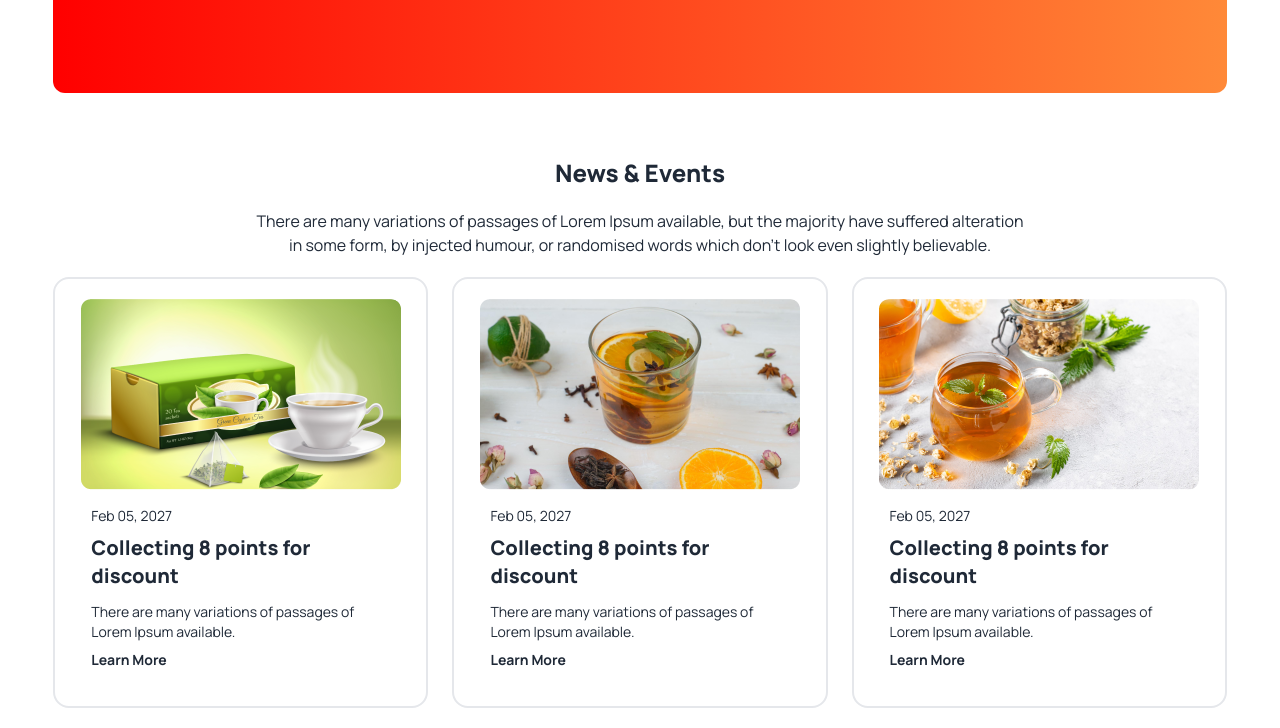
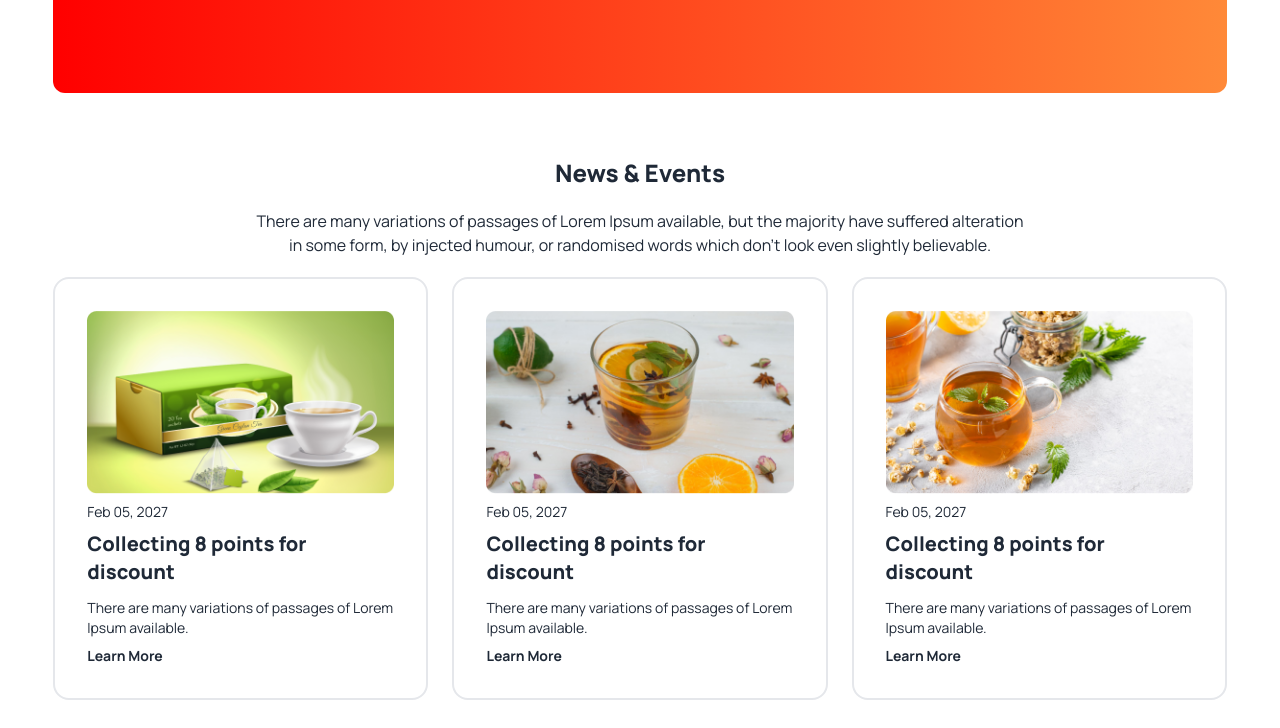
Before and after one commit to zamantech99/tea-house-with-daisyui, a plain HTML site: page index.html in a window 1280 px wide. Shown: the part 2644-3372 px from the top of the page. Drawn offline with nearby package versions, Linux system fonts and the light colour scheme.

Commit message:
fixed image sizes

```diff
--- a/index.html
+++ b/index.html
@@ -212,10 +212,11 @@
             </p>
             <!-- news container -->
             <div class="grid gap-6 grid-cols-1 md:grid-cols-2 lg:grid-cols-3">
+
                 <!-- card one -->
-                <div class="card card-compact bg-base-100 border-2 p-5">
-                    <figure><img src="./images/news-1.png" alt="Shoes" /></figure>
+                <div class="card card-compact bg-base-100 border-2 p-4">
                     <div class="card-body text-left">
+                        <img src="./images/news-1.png" alt="Shoes" />
                         <p>Feb 05, 2027</p>
                         <h2 class="card-title font-extrabold">Collecting 8 points for <br>
                         discount</h2>
@@ -225,9 +226,9 @@
                 </div>
 
                 <!-- card two -->
-                <div class="card card-compact bg-base-100 border-2 p-5">
-                    <figure><img src="./images/news-2.png" alt="Shoes" /></figure>
+                <div class="card card-compact bg-base-100 border-2 p-4">
                     <div class="card-body text-left">
+                        <img src="./images/news-2.png" alt="Shoes" />
                         <p>Feb 05, 2027</p>
                         <h2 class="card-title font-extrabold">Collecting 8 points for <br>
                         discount</h2>
@@ -237,9 +238,9 @@
                 </div>
 
                 <!-- card three -->
-                <div class="card card-compact bg-base-100 border-2 p-5">
-                    <figure><img src="./images/news-3.png" alt="Shoes" /></figure>
+                <div class="card card-compact bg-base-100 border-2 p-4">
                     <div class="card-body text-left">
+                        <img src="./images/news-3.png" alt="Shoes" />
                         <p>Feb 05, 2027</p>
                         <h2 class="card-title font-extrabold">Collecting 8 points for <br>
                         discount</h2>
```
